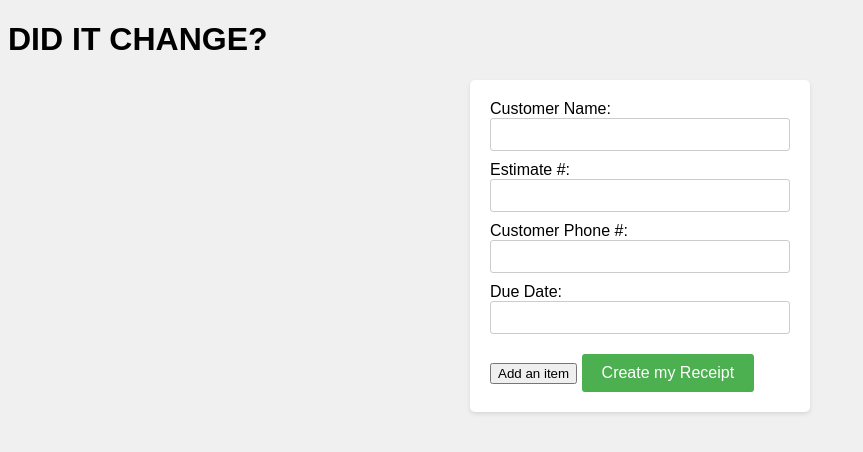
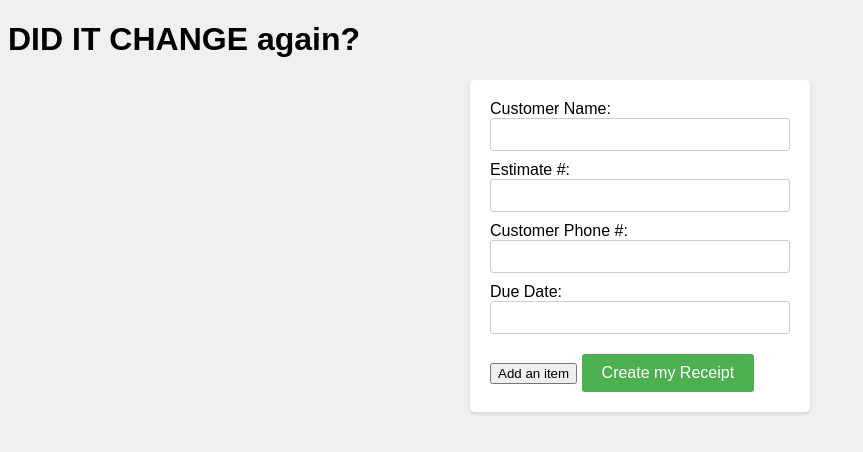
Before and after one commit to g-landi/Venucci-Jewelers, an Electron app: page public/index.html in a window 1280 px wide. Shown: the whole page, without its empty margins (0-863 px from the left). Drawn offline with Linux system fonts and the light colour scheme; no server answers.

Commit message:
New version test build

```diff
--- a/package.json
+++ b/package.json
@@ -1,6 +1,6 @@
 {
   "name": "website",
-  "version": "0.0.1",
+  "version": "0.0.2",
   "description": "",
   "main": "main.js",
   "scripts": {
--- a/public/index.html
+++ b/public/index.html
@@ -12,7 +12,7 @@
 </head>
 
 <body>
-    <h1>DID IT CHANGE?</h1>
+    <h1>DID IT CHANGE again?</h1>
     <div id="update-message"></div>
 
     <form>
```
